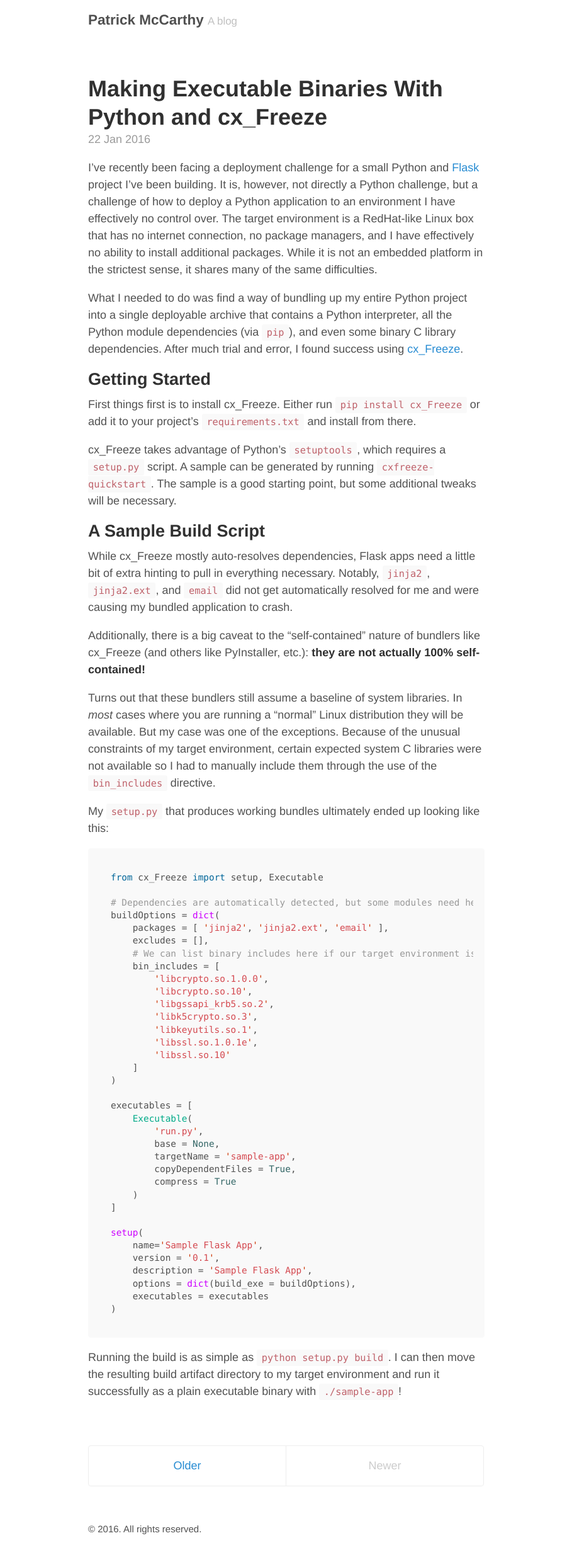
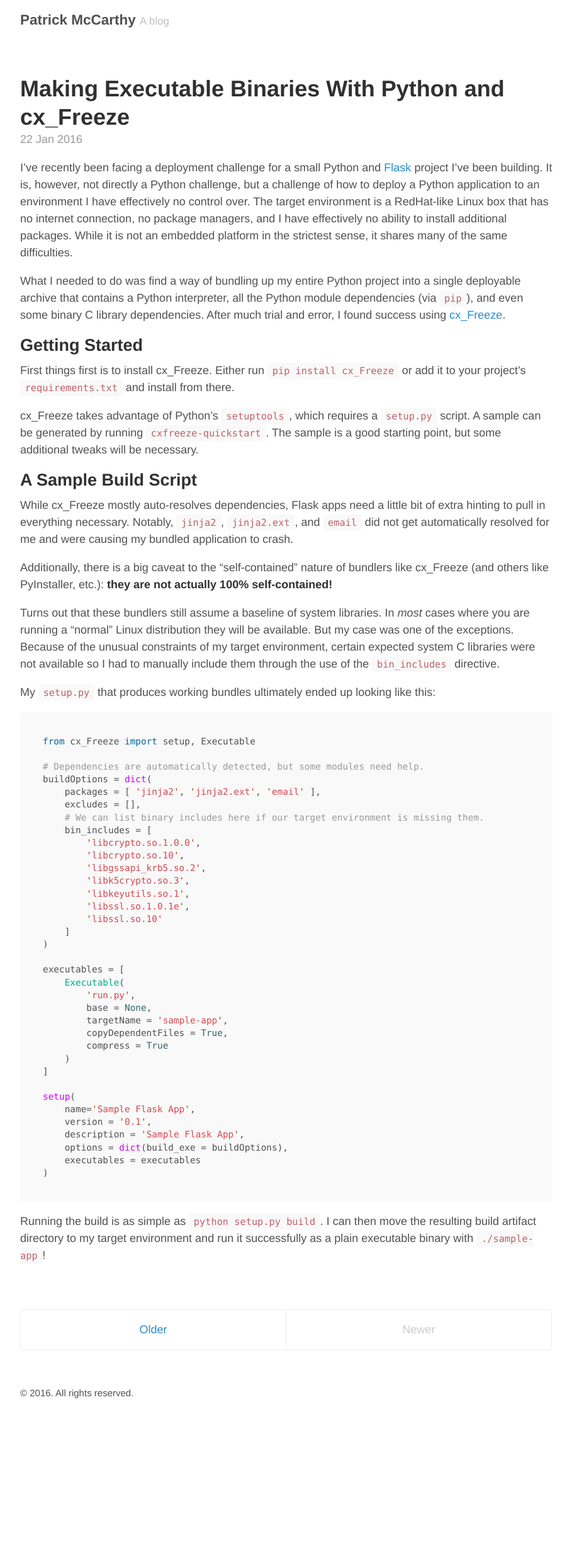
Before and after one commit to ptmccarthy/ptmccarthy.github.io, a Jekyll site: the page built from index.html, in a window 1280 px wide. Shown: the whole page at 63% size, without its empty margins (185-1094 px from the left). Built offline with Jekyll 4.4.1, drawn with Linux system fonts in a browser that asks for light colours; Markdown is read by kramdown in place of the engine named in the settings; the list of posts is cut into pages by our own code; after the commit the page ends 2261 px from its top, so only the background shows below that.

Commit message:
Update to jekyll 3

```diff
--- a/_config.yml
+++ b/_config.yml
@@ -1,8 +1,5 @@
 # Permalinks
-#
-# Use of `relative_permalinks` ensures post links from the index work properly.
 permalink:           pretty
-relative_permalinks: true
 
 # Setup
 title:               Patrick McCarthy
@@ -10,9 +7,10 @@ tagline:             A blog
 url:                 http://ptmccarthy.github.io/
 paginate:            1
 baseurl:             ""
-markdown:            redcarpet
-redcarpet:
-  extensions: [ "no_intra_emphasis" ]
+markdown:            kramdown
+kramdown:
+  input: GFM
+gems:               ['jekyll-paginate']
 
 # Assets
 #
--- a/_sass/_code.scss
+++ b/_sass/_code.scss
@@ -36,6 +36,7 @@ pre code {
   line-height: 1.4;
   background-color: #f9f9f9;
   border-radius: .25rem;
+  overflow-x: scroll;
 
   pre {
     margin-bottom: 0;
--- a/_sass/_layout.scss
+++ b/_sass/_layout.scss
@@ -3,7 +3,7 @@
 // Styles for managing the structural hierarchy of the site.
 
 .container {
-  max-width: 38rem;
+  max-width: 50rem;
   padding-left:  1.5rem;
   padding-right: 1.5rem;
   margin-left:  auto;
```
